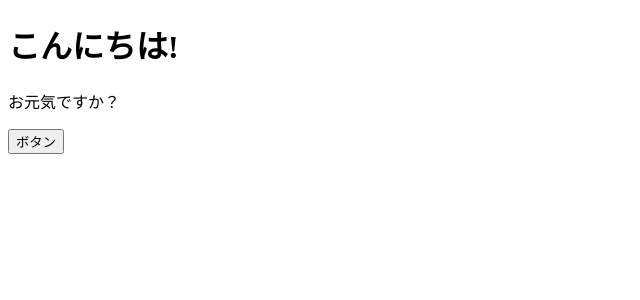
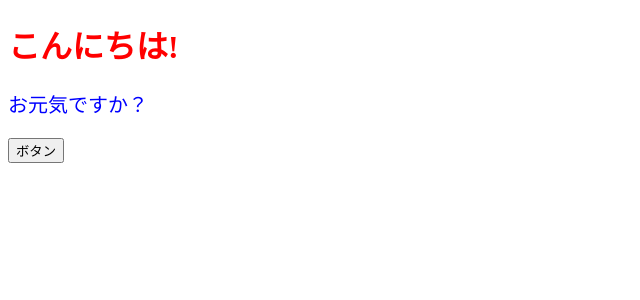
Before and after one commit to Hiroki-SH/react-practice-2, a React (Create React App) app: page / in a window 1280 px wide. Shown: the top 300 px of the page, without its empty margins (0-640 px from the left). Built offline with nearby package versions, Linux system fonts and the light colour scheme.

Commit message:
スタイルを扱う

```diff
--- a/src/App.jsx
+++ b/src/App.jsx
@@ -2,10 +2,17 @@
   const onClickButton = () => {
     alert();
   };
+
+  //cssオブジェクト
+  const contentStyle = {
+    color: "blue",
+    fontSize: "20px"
+  };
+
   return (
     <>
-      <h1>こんにちは!</h1>
-      <p>お元気ですか？</p>
+      <h1 style={{ color: "red" }}>こんにちは!</h1>
+      <p style={contentStyle}>お元気ですか？</p>
       <button onClick={onClickButton}>ボタン</button>
     </>
   );
```
